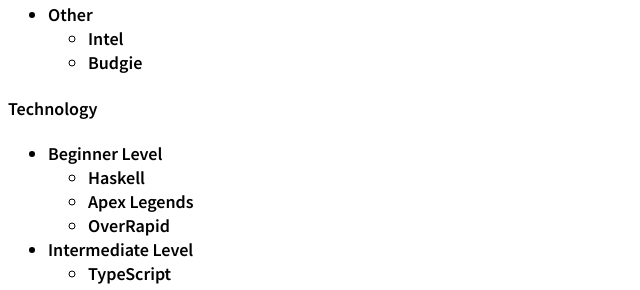
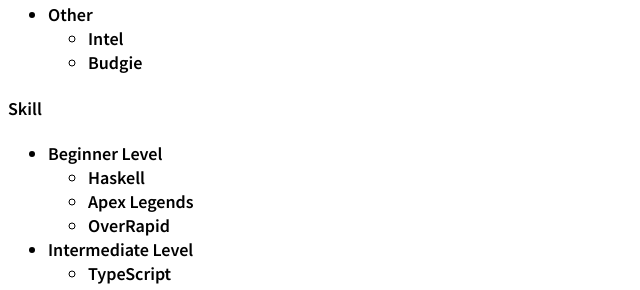
Before and after one commit to t-sasaki915/t-sasaki-net, a Jekyll site: the page built from docs/english.md, in a window 1280 px wide and 900 px high, scrolled down 839 px. Shown: the part 164-454 px from the top of the window, without its empty margins (0-640 px from the left). Built offline with Jekyll 4.4.1, drawn with Linux system fonts in a browser that asks for light colours; Markdown is read by kramdown in place of the engine named in the settings.

Commit message:
Update english.md

```diff
--- a/docs/english.md
+++ b/docs/english.md
@@ -46,7 +46,7 @@
   - Intel
   - Budgie
 
-#### Technology
+#### Skill
 - Beginner Level
   - Haskell
   - Apex Legends
```
